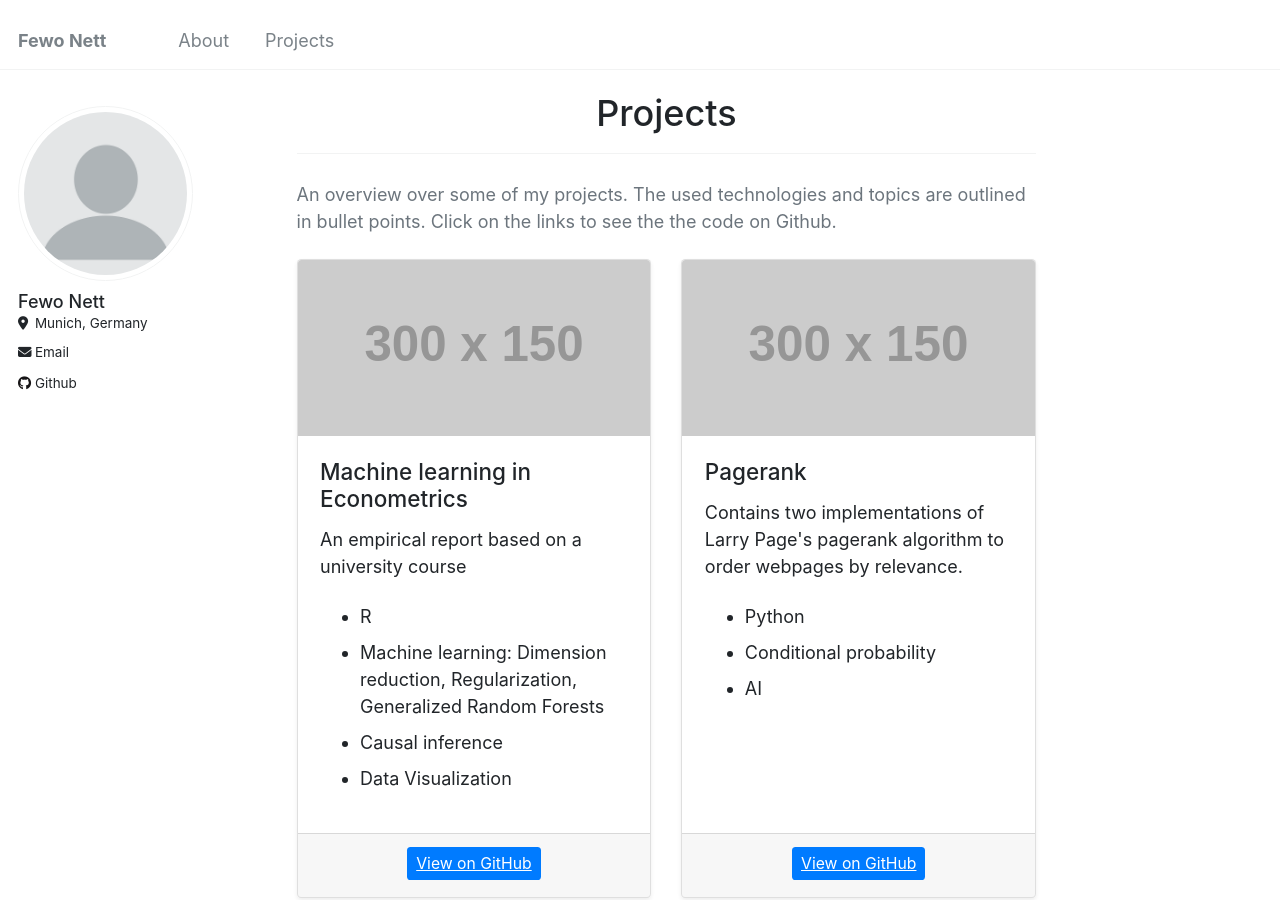
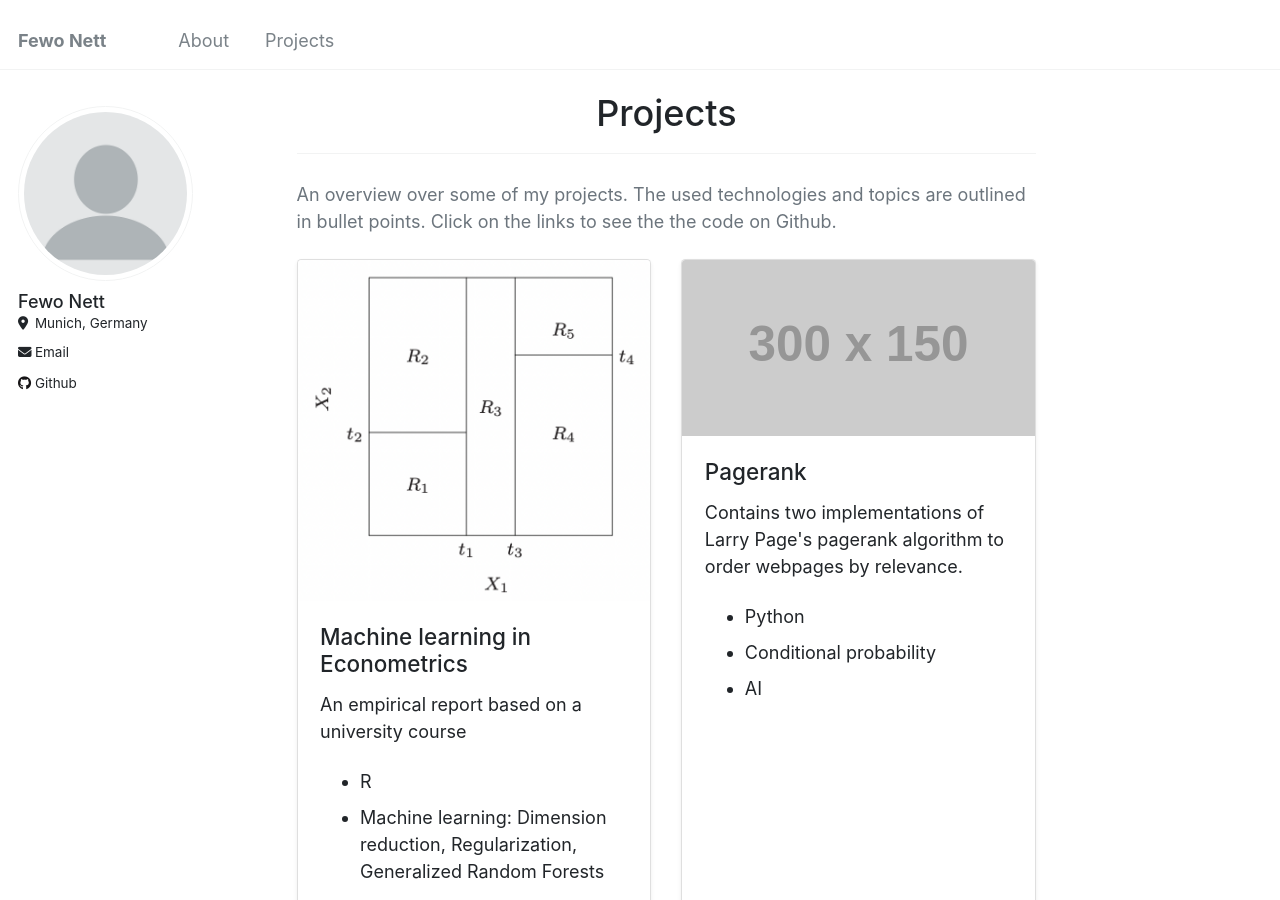
Before and after one commit to fewonett/fewonett.github.io, a Jekyll site: the page built from _pages/about.html, in a window 1280 px wide and 900 px high, scrolled down 1031 px. Built offline with Jekyll 4.4.1, drawn with Linux system fonts in a browser that asks for light colours.

Commit message:
Add images

```diff
--- a/_pages/about.html
+++ b/_pages/about.html
@@ -36,7 +36,7 @@ redirect_from:
   <div class="row">
     <div class="col-md-6 mb-3">
       <div class="card h-100 shadow-sm">
-        <img src="https://via.placeholder.com/300x150" class="card-img-top" alt="Project Image 1">
+        <img src="images/images/covariate_partition.png" class="card-img-top" alt="Project Image 1">
         <div class="card-body">
           <h5 class="card-title">Machine learning in Econometrics</h5>
           <p class="card-text">An empirical report based on a university course</p>
```
Also changed, not shown: images/images/0*LecELw5hwgFsy910.png (added), images/images/Generalized-structure-for-random-forest.ppm.png (added), images/images/Minesweeper.jpeg (added), images/images/age_per.png (added), images/images/covariate_partition.png (added), images/images/plenum.jpg (added), images/images/policy_tree_example.png (added), 1 other file.
